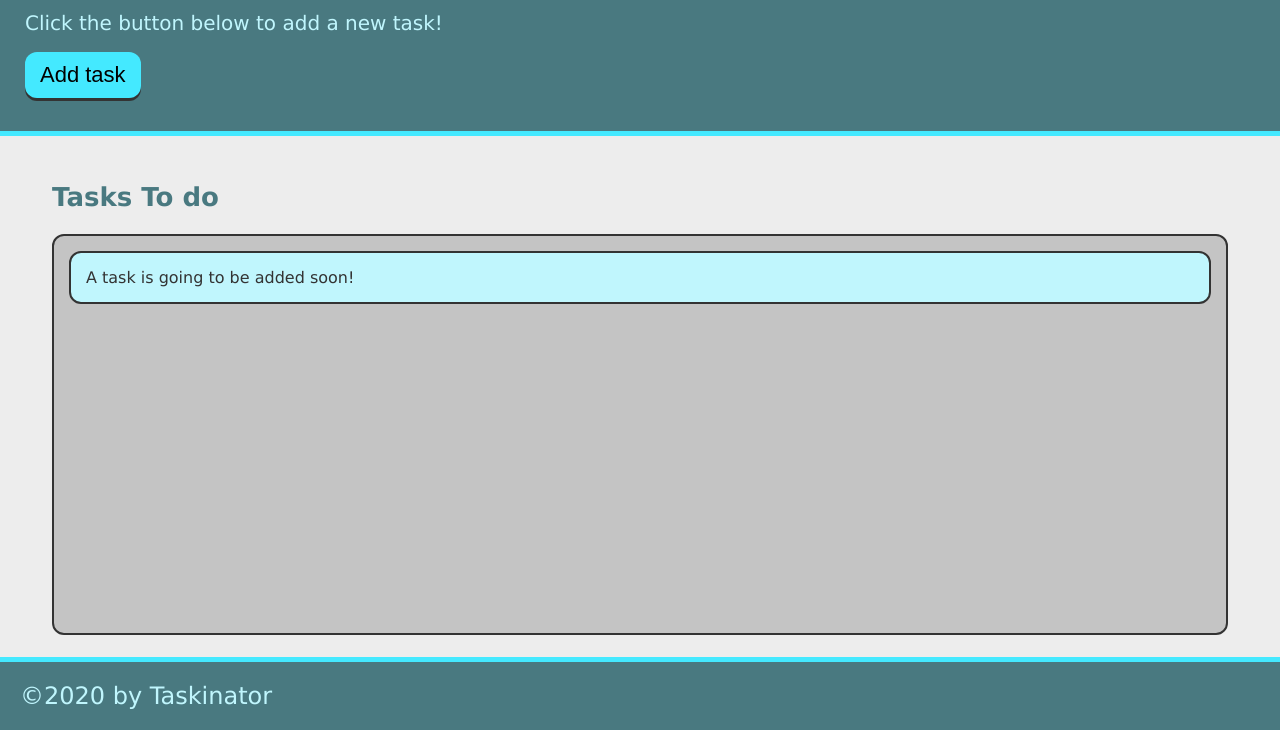
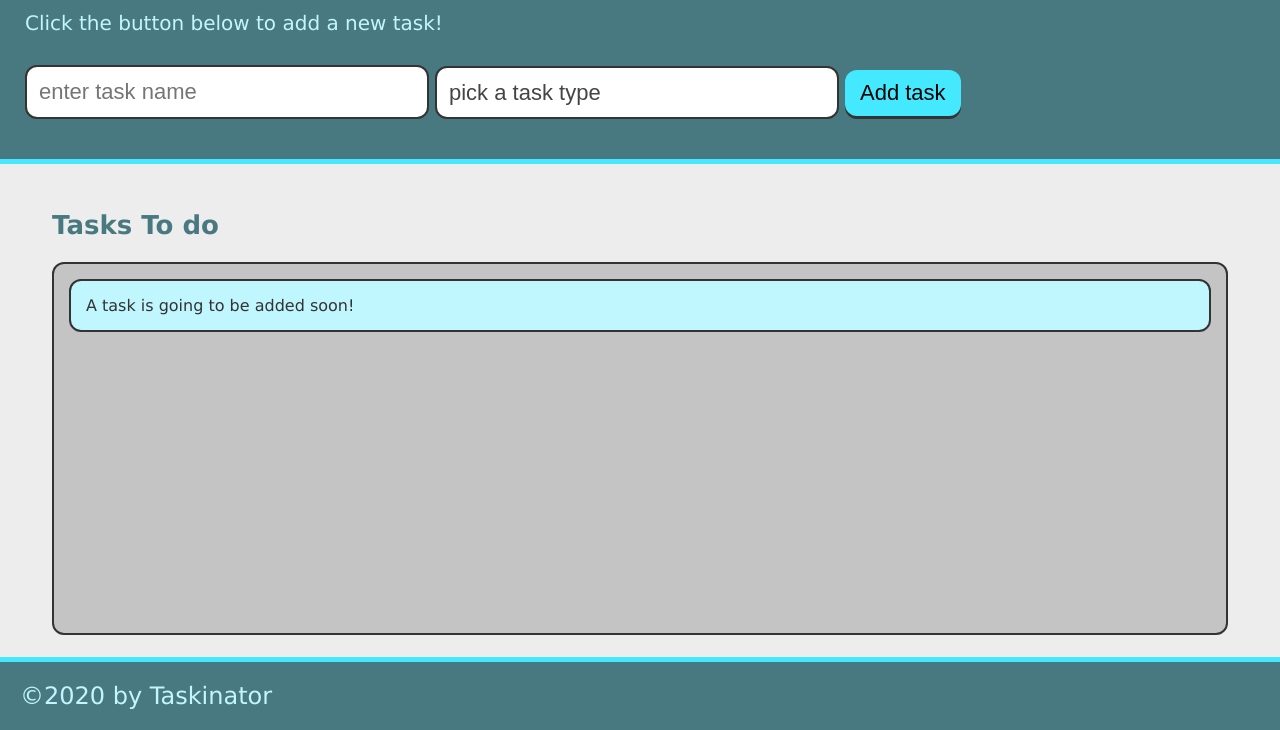
Before and after one commit to Brock-Merritt/taskinator, a plain HTML site: page index.html in a window 1280 px wide. Shown: the part 70-800 px from the top of the page. Drawn offline with Linux system fonts and the light colour scheme.

Commit message:
added the task form

```diff
--- a/index.html
+++ b/index.html
@@ -13,7 +13,22 @@
     <header>
         <h1>Taskinator</h1>
         <p>Click the button below to add a new task!</p>
-        <button class="btn" id ="save-task">Add task</button>
+        <form id="task-form">
+            <div class="form-group">
+                <input type="text" name="task-name" placeholder= "enter task name"/>
+            </div>
+            <div class="form-group">
+                <select name="task-type" class="select-dropdown">
+                    <option value="" disabled selected>pick a task type</option>
+                    <option value="Print">Print</option>
+                    <option value="Web">Web</option>
+                    <option value="Mobile">Mobile</option>
+                </select>
+            </div>
+            <div class="form-group">
+                <button class="btn" id ="save-task">Add task</button>
+            </div>
+        </form>
     </header>
     <main class="page-content">
         <section class="task-list-wrapper">
```
Also changed, not shown: assets/js/script.js (+6 -10 lines).
